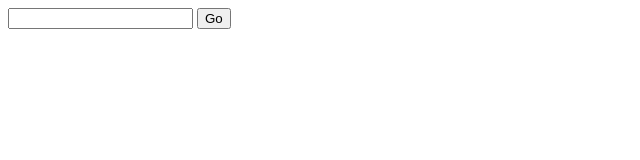
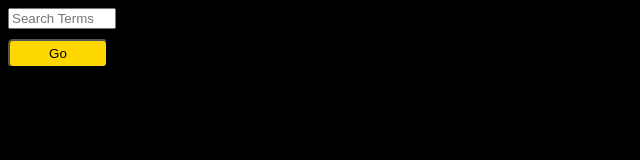
Before and after one commit to brandontiqui/giphy, a plain HTML site: page index.html in a window 1280 px wide. Shown: the whole page, without its empty margins (0-640 px from the left). Drawn offline with Linux system fonts and the light colour scheme.

Commit message:
Style page

```diff
--- a/index.html
+++ b/index.html
@@ -2,6 +2,23 @@
 <html>
 
 <head>
+  <style>
+    #search-button {
+      background-color: gold;
+      padding: 5px;
+      width: 100px;
+      border-radius: 5px;
+    }
+
+    #search-input {
+      width: 100px;
+      margin-bottom: 10px;
+    }
+
+    body {
+      background-color: black
+    }
+  </style>
   <script>
     const apiKey = '8aNhHNIC3Hq8aSYTkHWbbbvJMgKcFBcx';
     handleSearchInput = function() {
@@ -28,8 +45,8 @@
 </head>
 
 <body>
-  <input id="search-input" type="text">
-  <button type="button" onclick="handleSearchInput()">Go</button>
+  <input id="search-input" type="text" placeholder="Search Terms"><br />
+  <button id="search-button" type="button" onclick="handleSearchInput()">Go</button>
   <div id="images"></div>
 </body>
 
```
